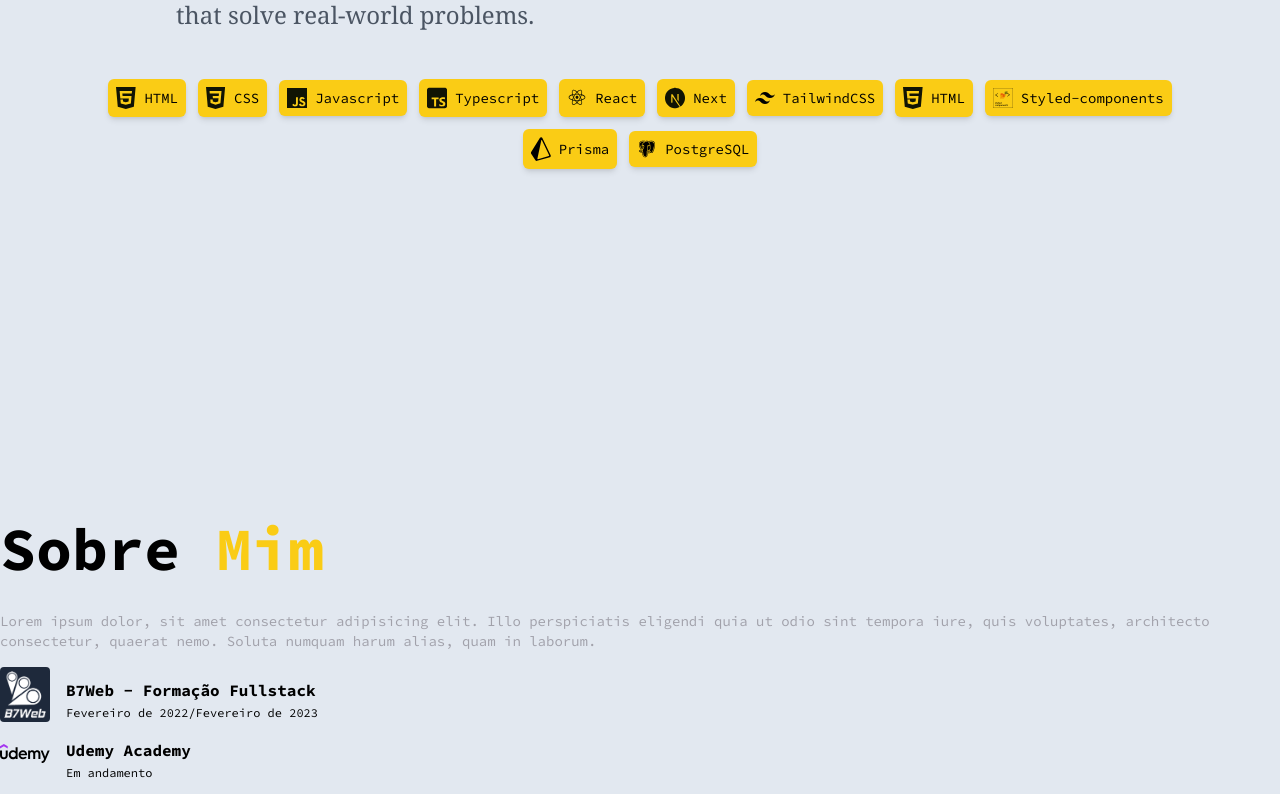
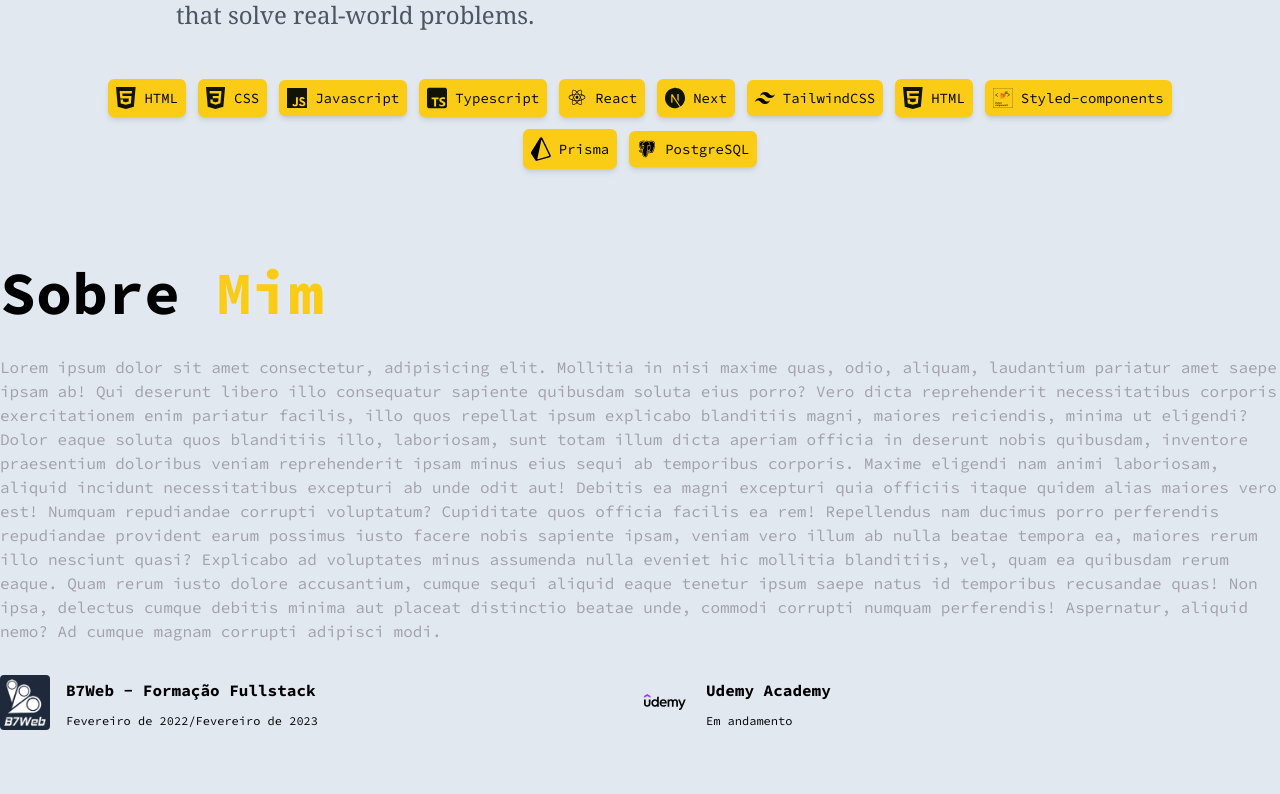
Before and after one commit to Luiz-Hen-Reis/portfolio, a Next.js app: page / in a window 1280 px wide. Shown: the part 449-1243 px from the top of the page. After the commit the page ends 1203 px from the top, so only its background shows below. Built offline with nearby package versions, Linux system fonts and the light colour scheme.

Commit message:
finishing about section

```diff
--- a/src/app/page.tsx
+++ b/src/app/page.tsx
@@ -1,8 +1,7 @@
 "use client";
 
-import Header from "@/components/Header";
+import { About, Header } from "@/components";
 import { useDarkModeContext } from "@/contexts/DarkModeContext";
-import Image from "next/image";
 
 export default function Home() {
   const { darkMode } = useDarkModeContext();
@@ -12,54 +11,13 @@ export default function Home() {
       <div className="dark:bg-slate-800 dark:text-white">
         <div className="mx-6 py-2 xl:m-auto lg:max-w-7xl">
           <Header />
+          <main>
+            <About />
 
-          <section id="about">
-            <h2 className="text-3xl font-bold mt-16 mb-8 dark:text-white lg:text-6xl lg:mt-40">
-              Sobre <span className="text-yellow-400">Mim</span>
-            </h2>
-
-            <p className="text-sm text-zinc-400">
-              Lorem ipsum dolor, sit amet consectetur adipisicing elit. Illo
-              perspiciatis eligendi quia ut odio sint tempora iure, quis
-              voluptates, architecto consectetur, quaerat nemo. Soluta numquam
-              harum alias, quam in laborum.
-            </p>
-
-            <article className="flex items-center gap-4 my-4">
-              <Image
-                src="/assets/b7web.png"
-                width={50}
-                height={50}
-                alt="B7Web logo"
-                className="bg-slate-800 p-1 rounded"
-              />
-
-              <div className="flex flex-col gap-2">
-                <strong>B7Web - Formação Fullstack</strong>
-                <sub>Fevereiro de 2022/Fevereiro de 2023</sub>
-              </div>
-            </article>
-
-            <article className="flex items-center gap-4 my-4">
-              <Image
-                src="/assets/logo-udemy.svg"
-                width={50}
-                height={50}
-                alt="Udemy logo"
-              />
-
-              <div className="flex flex-col gap-2">
-                <strong>Udemy Academy</strong>
-                <sub>Em andamento</sub>
-              </div>
-            </article>
-
-
-          </section>
-
-          <section id="projects">
+            <section id="projects">
             <h2></h2>
           </section>
+          </main>
         </div>
       </div>
     </div>
--- /dev/null
+++ b/src/components/About/index.tsx
@@ -0,0 +1,31 @@
+import CourseInfo from "../CourseInfor";
+
+export default function About() {
+  return (
+    <section id="about" className="flex flex-col">
+      <h2 className="text-3xl font-bold mt-16 mb-8 dark:text-white lg:text-6xl">
+        Sobre <span className="text-yellow-400">Mim</span>
+      </h2>
+
+      <p className="text-sm text-zinc-400 lg:text-base">
+        Lorem ipsum dolor sit amet consectetur, adipisicing elit. Mollitia in nisi maxime quas, odio, aliquam, laudantium pariatur amet saepe ipsam ab! Qui deserunt libero illo consequatur sapiente quibusdam soluta eius porro? Vero dicta reprehenderit necessitatibus corporis exercitationem enim pariatur facilis, illo quos repellat ipsum explicabo blanditiis magni, maiores reiciendis, minima ut eligendi? Dolor eaque soluta quos blanditiis illo, laboriosam, sunt totam illum dicta aperiam officia in deserunt nobis quibusdam, inventore praesentium doloribus veniam reprehenderit ipsam minus eius sequi ab temporibus corporis. Maxime eligendi nam animi laboriosam, aliquid incidunt necessitatibus excepturi ab unde odit aut! Debitis ea magni excepturi quia officiis itaque quidem alias maiores vero est! Numquam repudiandae corrupti voluptatum? Cupiditate quos officia facilis ea rem! Repellendus nam ducimus porro perferendis repudiandae provident earum possimus iusto facere nobis sapiente ipsam, veniam vero illum ab nulla beatae tempora ea, maiores rerum illo nesciunt quasi? Explicabo ad voluptates minus assumenda nulla eveniet hic mollitia blanditiis, vel, quam ea quibusdam rerum eaque. Quam rerum iusto dolore accusantium, cumque sequi aliquid eaque tenetur ipsum saepe natus id temporibus recusandae quas! Non ipsa, delectus cumque debitis minima aut placeat distinctio beatae unde, commodi corrupti numquam perferendis! Aspernatur, aliquid nemo? Ad cumque magnam corrupti adipisci modi.
+      </p>
+
+      <div className="flex flex-col lg:flex-row lg:justify-between mt-4">
+        <CourseInfo
+          src="/assets/b7web.png"
+          alt="B7Web logo"
+          title="B7Web - Formação Fullstack"
+          period="Fevereiro de 2022/Fevereiro de 2023"
+          bgColor
+        />
+        <CourseInfo
+          src="/assets/logo-udemy.svg"
+          alt="Udemy logo"
+          title="Udemy Academy"
+          period="Em andamento"
+        />
+      </div>
+    </section>
+  );
+}
--- /dev/null
+++ b/src/components/CourseInfor/index.tsx
@@ -0,0 +1,34 @@
+import Image from "next/image";
+
+type Props = {
+  src: string;
+  alt: string;
+  title: string;
+  period: string;
+  bgColor?: boolean;
+};
+
+export default function CourseInfo({
+  src,
+  alt,
+  title,
+  period,
+  bgColor = false,
+}: Props) {
+  return (
+    <article className="flex items-center gap-4 my-4 flex-1">
+      <Image
+        src={src}
+        width={50}
+        height={50}
+        alt={alt}
+        className={`${bgColor ? "bg-slate-800" : ''} p-1 rounded`}
+      />
+
+      <div className="flex flex-col gap-2">
+        <strong>{title}</strong>
+        <sub className="text-xs">{period}</sub>
+      </div>
+    </article>
+  );
+}
--- a/src/components/Header/index.tsx
+++ b/src/components/Header/index.tsx
@@ -4,7 +4,7 @@ import TechList from "../TechList";
 
 export default function Header() {
   return (
-    <header id="home" className="flex flex-col py-6 lg:h-screen">
+    <header id="home" className="flex flex-col py-6 lg:h-[80vh]">
       <Navbar />
       <div className="flex flex-col items-center">
         <h1 className="text-4xl font-bold text-center mt-14 dark:text-white lg:text-6xl lg:mt-40 animate-bounce transition duration-300 hover:underline">
--- /dev/null
+++ b/src/components/index.ts
@@ -0,0 +1,4 @@
+import Header from "./Header";
+import About from "./About";
+
+export { Header, About };
```
